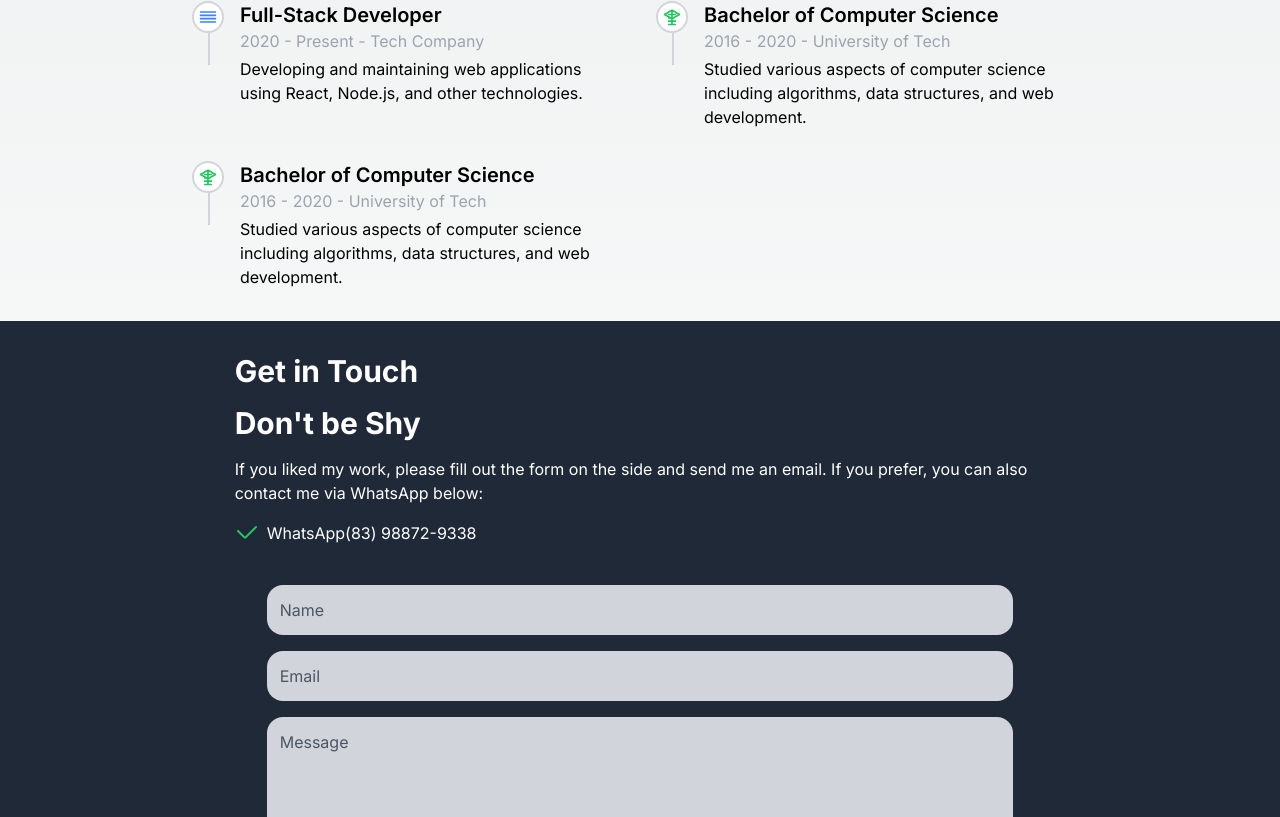
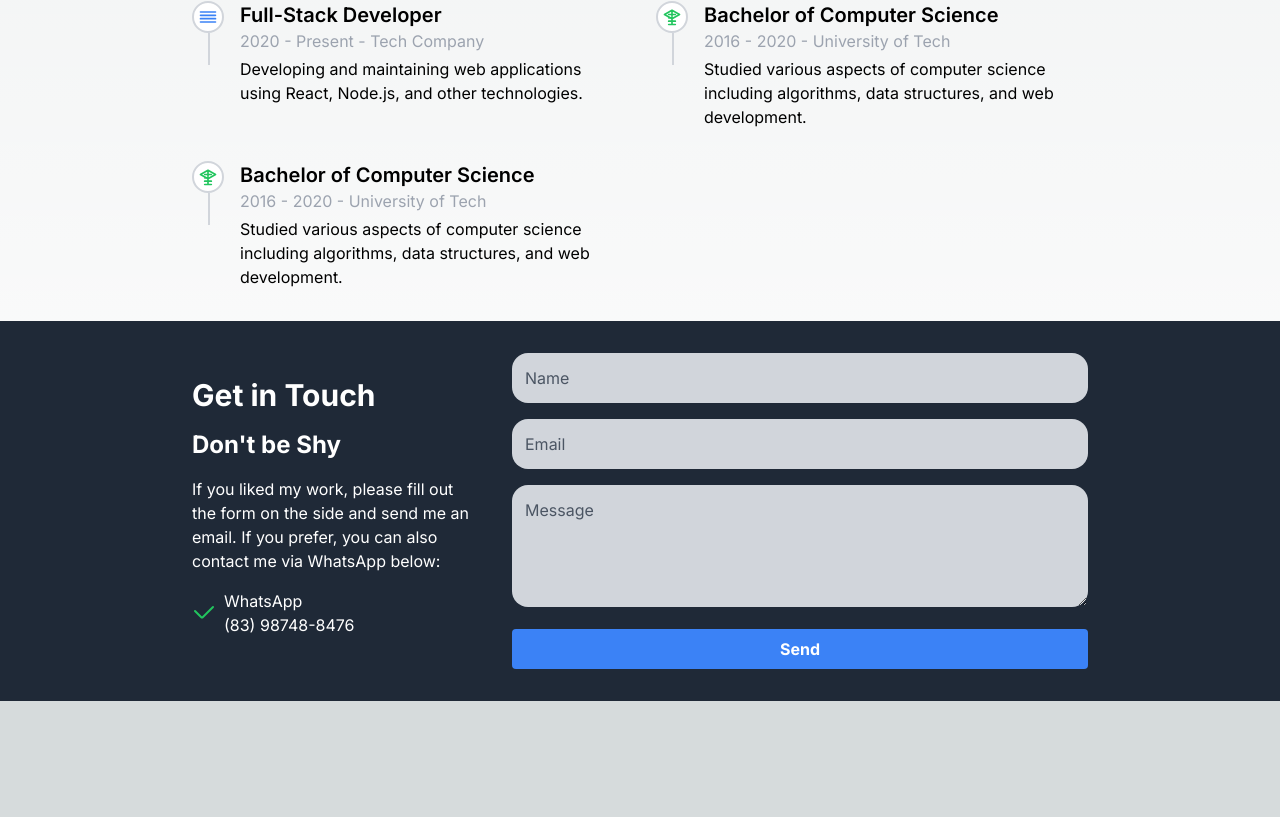
Before and after one commit to Elismar13/meu-portfolio, a Next.js app: page / in a window 1280 px wide. Shown: the part 1983-2800 px from the top of the page. After the commit the page ends 2684 px from the top, so only its background shows below. Built offline with nearby package versions, Linux system fonts and the light colour scheme.

Commit message:
fix: support for extend large screens

```diff
--- a/app/components/Contact.tsx
+++ b/app/components/Contact.tsx
@@ -1,28 +1,28 @@
-// components/Contact.tsx
 import React from 'react';
 
 const Contact: React.FC = () => {
   return (
-    <section id="contact" className="w-full flex flex-col lg:flex-row items-center justify-between bg-gray-800 text-white p-8">
-      <div className="lg:w-2/3 text-center lg:text-left mb-8 lg:mb-0 max-w-4xl mx-auto">
+    <section id="contact" className="w-full bg-gray-800 text-white p-8 flex justify-center">
+      <div className="max-w-4xl w-full flex flex-col lg:flex-row justify-between">
+        <div className="flex flex-col justify-center lg:w-1/3 w-full mb-8 lg:mb-0">
           <h1 className="text-3xl font-bold mb-4">Get in Touch</h1>
-        <h2 className="text-3xl font-bold mb-4">Don't be Shy</h2>
+          <h3 className="text-2xl font-bold mb-4">Don't be Shy</h3>
           <p className="mb-4">
             If you liked my work, please fill out the form on the side and send me an email. If you prefer, you can also contact me via WhatsApp below:
           </p>
-        <div className="flex flex-col lg:flex-row items-center lg:items-start">
           <div className="flex items-center mb-2">
             <svg xmlns="http://www.w3.org/2000/svg" className="h-6 w-6 text-green-500 mr-2" fill="none" viewBox="0 0 24 24" stroke="currentColor">
               <path strokeLinecap="round" strokeLinejoin="round" strokeWidth={2} d="M3 10l6.29 6.29a1 1 0 001.42 0L21 6" />
             </svg>
             <div>
               <span>WhatsApp</span>
-              <span>(83) 98872-9338</span>
+              <br />
+              <span>(83) 98748-8476</span>
             </div>
           </div>
         </div>
-
-        <form className="p-8 rounded-2xl bg-gray-800">
+        <div className="lg:w-2/3 w-full lg:ml-8">
+          <form className="rounded-2xl bg-gray-800">
             <div className="mb-4">
               <input
                 className="w-full p-3 bg-gray-300 border rounded-2xl border-transparent placeholder-gray-600 text-black"
@@ -58,6 +58,7 @@ const Contact: React.FC = () => {
             </button>
           </form>
         </div>
+      </div>
     </section>
   );
 };
--- a/app/components/Header.tsx
+++ b/app/components/Header.tsx
@@ -3,7 +3,7 @@ import Link from 'next/link';
 
 const Header: React.FC = () => {
   return (
-    <header className="fixed top-0 z-50 flex justify-between items-center w-full p-4 bg-gray-800 text-white">
+    <header className="fixed top-0 z-50 flex justify-between items-center w-full p-4 bg-black text-white">
       <nav className="flex space-x-4">
         <Link href="#home" legacyBehavior>
           <a className="hover:text-blue-500">Home</a>
--- a/app/components/ProjectList.tsx
+++ b/app/components/ProjectList.tsx
@@ -14,7 +14,7 @@ const ProjectList: React.FC<ProjectListProps> = ({ projects }) => {
   return (
     <div className="grid grid-cols-1 sm:grid-cols-2 gap-8">
       {projects.map((project, index) => (
-        <div key={index} className="bg-gray-700 p-4 rounded shadow-md">
+        <div key={index} className="bg-gray-700 p-4 rounded shadow-md w-full">
           <h3 className="text-xl font-bold mb-2">{project.title}</h3>
           <p className="mb-4">{project.description}</p>
           <a href={project.link} className="text-blue-500 hover:underline" target="_blank" rel="noopener noreferrer">
--- a/app/page.tsx
+++ b/app/page.tsx
@@ -7,7 +7,7 @@ import Contact from './components/Contact';
 
 export default function Home() {
   return (
-    <main lang="en" max-w-screen-lg mx-auto>
+    <main lang="en">
       <Header />
       <Me />
       <About />
```
Lines whose indentation alone changed are shown as unchanged.
